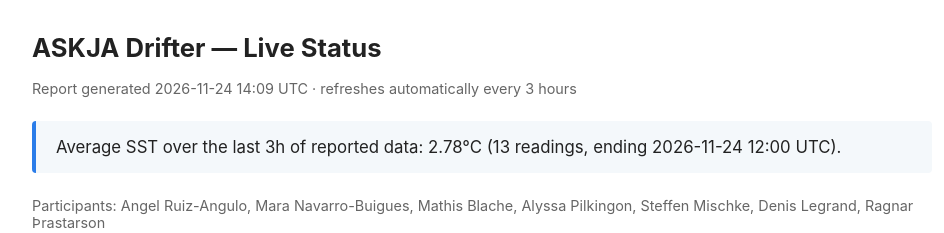
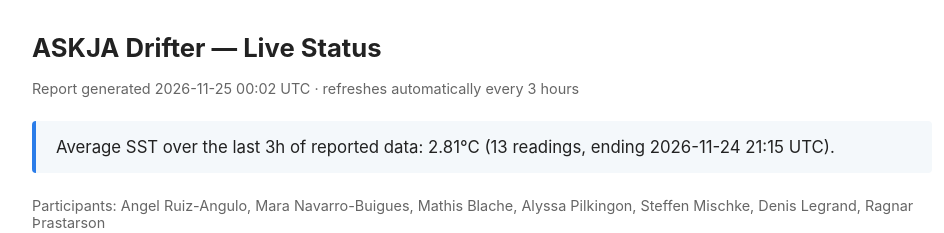
Before and after one commit to angelitora/askja2026, a plain HTML site: page docs/index.html in a window 1280 px wide. Shown: the top 233 px of the page, without its empty margins (158-1102 px from the left). Drawn offline with Linux system fonts and the light colour scheme.

Commit message:
Update drifter report [skip ci]

```diff
--- a/docs/index.html
+++ b/docs/index.html
@@ -23,10 +23,10 @@
 </head>
 <body>
   <h1>ASKJA Drifter — Live Status</h1>
-  <div class="meta">Report generated 2026-11-24 14:09 UTC · refreshes automatically every 3 hours</div>
+  <div class="meta">Report generated 2026-11-25 00:02 UTC · refreshes automatically every 3 hours</div>
 
 
-  <div class="summary">Average SST over the last 3h of reported data: 2.78°C (13 readings, ending 2026-11-24 12:00 UTC).</div>
+  <div class="summary">Average SST over the last 3h of reported data: 2.81°C (13 readings, ending 2026-11-24 21:15 UTC).</div>
 
   <div class="meta">Participants: Angel Ruiz-Angulo, Mara Navarro-Buigues, Mathis Blache, Alyssa Pilkingon, Steffen Mischke, Denis Legrand, Ragnar Þrastarson</div>
 
```
Also changed, not shown: docs/assets/map_last_positions.png, docs/assets/map_overview.png, docs/assets/map_zoom.png, docs/assets/timeseries.png.
